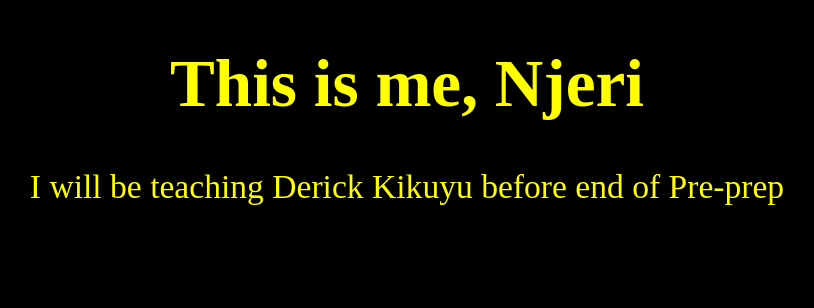
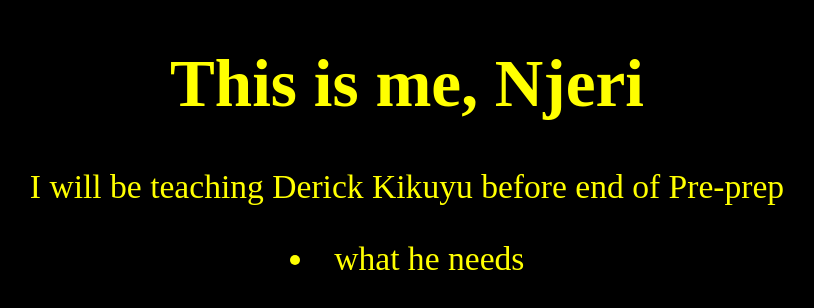
Before and after one commit to OGENDI/Njeri_site, a plain HTML site: page index.html in a window 1280 px wide. Shown: the whole page, without its empty margins (233-1047 px from the left). Drawn offline with Linux system fonts and the light colour scheme.

Commit message:
added list

```diff
--- a/index.html
+++ b/index.html
@@ -10,5 +10,7 @@
 <body>
     <h1>This is me, Njeri</h1>
     <p> I will be teaching Derick Kikuyu before end of Pre-prep</p>
+
+    <li>what he needs</li>
 </body>
 </html>
```
